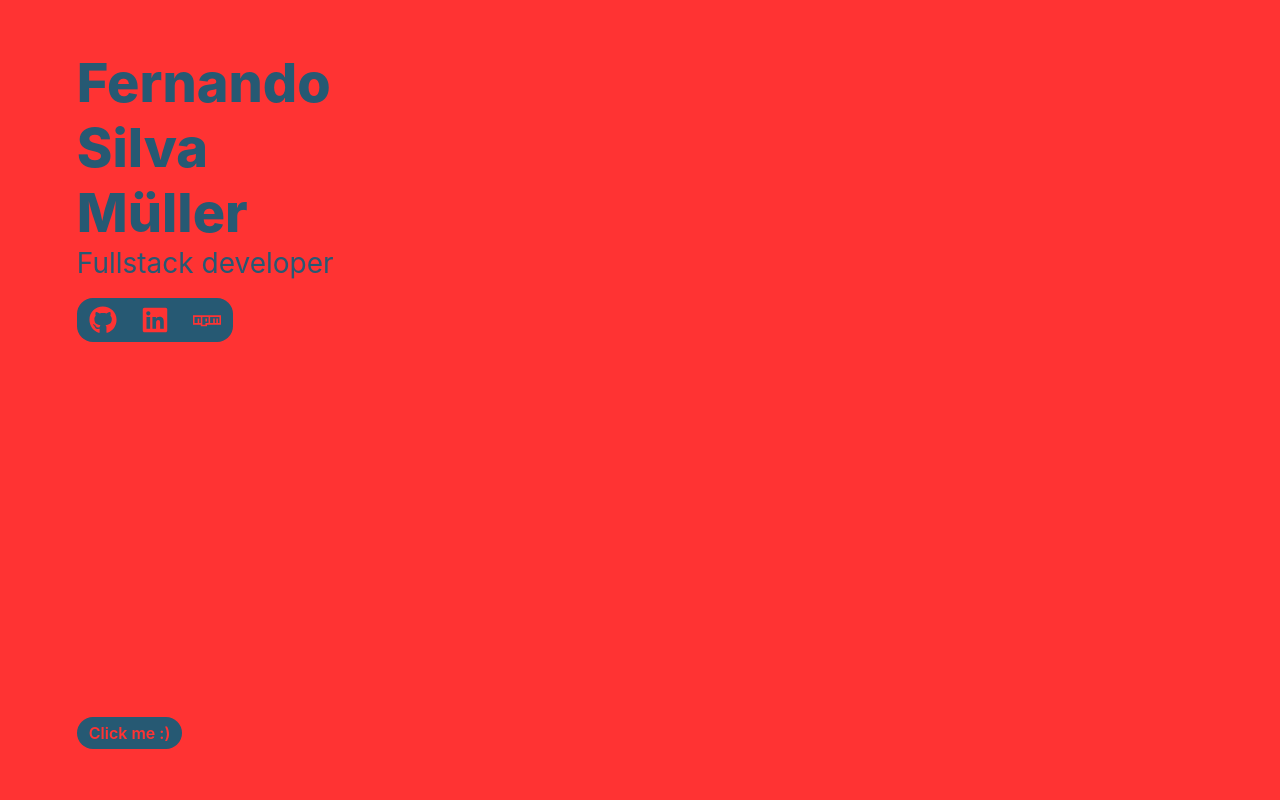
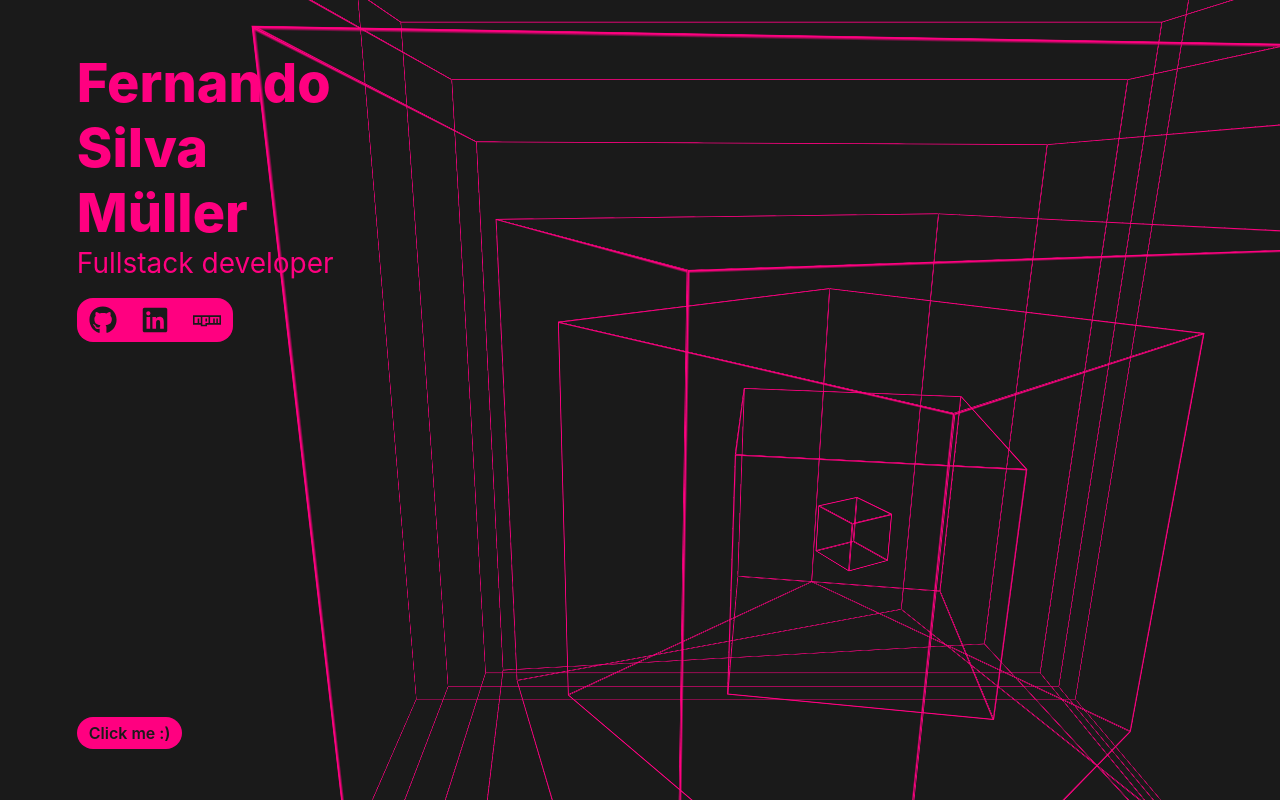
Before and after one commit to fdograph/silvamuller-rocks, a Svelte app: page / in a window 1280 px wide. Both pictures are taken after a click on the button "Click me :)". Built offline with nearby package versions, Linux system fonts and the light colour scheme.

Commit message:
Cubes effect

```diff
--- a/package.json
+++ b/package.json
@@ -31,6 +31,7 @@
   },
   "dependencies": {
     "gh-pages": "^3.1.0",
+    "query-string": "^6.13.7",
     "sirv-cli": "^1.0.0"
   }
 }
--- a/src/App.svelte
+++ b/src/App.svelte
@@ -6,7 +6,9 @@
     import Spirals from './backgrounds/spirals.svelte';
     import Bullets from './backgrounds/bullets.svelte';
     import Solar from './backgrounds/solar.svelte';
+    import Cubes from './backgrounds/cubes.svelte';
     import Content from "./content.svelte";
+    import { getParams } from "./helpers";
 
     const themes = [
         'spirals',
@@ -16,11 +18,14 @@
         'waves',
         'bullets',
         'solar',
+        'cubes',
     ];
     type ThemeName = typeof themes[number];
 
-    const randomIndex = Math.floor(Math.random() * (themes.length - 1));
-    let currentTheme: ThemeName = themes[randomIndex];
+    const params = getParams<{theme: ThemeName}>(window.location);
+    const urlTheme = params.theme && themes.indexOf(params.theme) !== -1 ? themes.indexOf(params.theme) : null;
+    const defaultIndex = urlTheme !== null ? urlTheme : Math.floor(Math.random() * (themes.length - 1));
+    let currentTheme: ThemeName = themes[defaultIndex];
 
     const flipTheme = () => {
         const currIndex = themes.indexOf(currentTheme);
@@ -45,6 +50,8 @@
             <Bullets />
         {:else if currentTheme === 'solar'}
             <Solar />
+        {:else if currentTheme === 'cubes'}
+            <Cubes />
         {/if}
     </div>
 
@@ -103,6 +110,12 @@
         --action-color: hsl(255 100% 50%);
     }
 
+    main.cubes {
+        --bg-color: hsl(0deg 0% 10%);
+        --fg-color: hsl(330 100% 50% / 1);
+        --action-color: hsl(255 100% 50%);
+    }
+
     main {
         display: flex;
         flex-direction: column;
@@ -117,6 +130,7 @@
         display: flex;
         width: 100%;
         height: 100%;
+        z-index: 1;
     }
 
     button {
--- a/src/backgrounds/bullets.svelte
+++ b/src/backgrounds/bullets.svelte
@@ -1,12 +1,7 @@
 <script lang="ts">
     import { onMount } from 'svelte';
-    import { randomBetween } from "./helpers";
-    import type { Point } from "./helpers.ts";
-
-    interface LineCoords {
-        a: Point,
-        b: Point,
-    }
+    import {createLine, projectPoint, randomBetween, randomPoint} from "../helpers";
+    import type { Point, LineCoords } from "../helpers.ts";
 
     let container: HTMLDivElement;
 
@@ -17,23 +12,6 @@
         rays: LineCoords[];
     }
     let targets: TargetProps[] = [];
-
-    const degree2radian = (a: number) => a * 0.017453292519;
-    const calculateX = (x: number, l: number, a: number) => x + l * Math.cos(a);
-    const calculateY = (y: number, l: number, a: number) => y + l * Math.sin(a);
-    const createPoint = (x: number, y: number): Point => ({ x, y });
-    const randomPoint = (w: number, h: number): Point => createPoint(
-        randomBetween(0, w),
-        randomBetween(0, h)
-    );
-    const projectPoint = (point: Point, l: number, a: number): Point => createPoint(
-        calculateX(point.x, l, degree2radian(a)),
-        calculateY(point.y, l, degree2radian(a))
-    );
-    const createLine = (origin: Point, length: number, angle: number = 0): LineCoords => ({
-        a: origin,
-        b: projectPoint(origin, length, angle),
-    });
 
     const buildRays = (target: Point, distance: number , length: number, angle: number) => {
         const mirrorAngle = 180 - angle;
--- a/src/backgrounds/circles.svelte
+++ b/src/backgrounds/circles.svelte
@@ -1,6 +1,6 @@
 <script lang="ts">
     import { onMount } from 'svelte';
-    import { randomBetween } from "./helpers";
+    import { randomBetween } from "../helpers";
 
     let container: HTMLDivElement;
     let circles = [];
--- /dev/null
+++ b/src/backgrounds/cubes.svelte
@@ -0,0 +1,123 @@
+<script lang="ts">
+    import { onMount } from 'svelte';
+    import { createPoint } from "../helpers";
+    import type { Point } from "../helpers";
+
+    let container: HTMLDivElement;
+    let cubes = [];
+
+    const concentricCubes = (center: Point, min: number, max: number, count: number) => {
+        const diff = max - min;
+        const step = Math.ceil(diff / count);
+        return [...new Array(count)].map((v, i) => ({ center, size: min + (step * i) }));
+    };
+
+    const render = async () => {
+        const height = container.offsetHeight;
+        const width = container.offsetWidth;
+        const center = createPoint(width/3 * 2, height/3 * 2);
+        const maxSize = Math.sqrt(Math.pow(width, 2) + Math.pow(height, 2));
+        cubes = concentricCubes(center, 50, maxSize, 8);
+    };
+
+    onMount(render);
+</script>
+
+<svelte:window on:resize={render}/>
+<div bind:this={container} class="container" >
+    {#each cubes as cube, index}
+        <div
+                class="cube"
+                style="
+                    --cube-size: {cube.size}px;
+                    --cx: {cube.center.x}px;
+                    --cy: {cube.center.y}px;
+                    --delay: {(index + 1) * 500}ms;
+                    --speed: {(index + 1) * 4000}ms;
+                "
+        >
+            <div class="side front"></div>
+            <div class="side back"></div>
+            <div class="side left"></div>
+            <div class="side right"></div>
+            <div class="side top"></div>
+            <div class="side bottom"></div>
+        </div>
+    {/each}
+</div>
+
+<style>
+    @keyframes cubeSpin {
+        to {
+            transform: rotateX(-15deg) rotateY(360deg) translateZ(0);
+        }
+    }
+
+    .container {
+        display: flex;
+        flex: 1;
+        width: 100%;
+        height: 100%;
+        position: relative;
+        perspective: 800px;
+        overflow: hidden;
+    }
+
+    .cube {
+        --cx: 100px;
+        --cy: 100px;
+        --cube-size: 100px;
+        --delay: 0ms;
+        --speed: 30s;
+        position: absolute;
+        top: calc(var(--cy) - (var(--cube-size) / 2));
+        left: calc(var(--cx) - (var(--cube-size) / 2));
+        display: flex;
+        width: var(--cube-size);
+        height: var(--cube-size);
+        transform-style: preserve-3d;
+        backface-visibility: visible;
+        transform: rotateX(-15deg) rotateY(0) rotateZ(0) translateZ(0);
+        animation-name: cubeSpin;
+        animation-duration: var(--speed);
+        animation-timing-function: linear;
+        animation-iteration-count: infinite;
+        animation-delay: var(--delay);
+    }
+
+    .cube .side {
+        display: flex;
+        align-content: stretch;
+        justify-content: stretch;
+        position: absolute;
+        width: var(--cube-size);
+        height: var(--cube-size);
+        backface-visibility: visible;
+        border: 1px solid var(--fg-color);
+        /*background: var(--bg-color);*/
+    }
+
+    .cube .side.front {
+         transform: rotateY(0deg) translateZ(calc(var(--cube-size) / 2));
+    }
+    .cube .side.back {
+         transform: rotateY(180deg)
+         translateZ(calc(var(--cube-size) / 2));
+    }
+    .cube .side.right {
+         transform: rotateY(90deg)
+         translateZ(calc(var(--cube-size) / 2));
+    }
+    .cube .side.left {
+         transform: rotateY(-90deg)
+         translateZ(calc(var(--cube-size) / 2));
+    }
+    .cube .side.top {
+         transform: rotateX(90deg)
+         translateZ(calc(var(--cube-size) / 2));
+    }
+    .cube .side.bottom {
+         transform: rotateX(-90deg)
+         translateZ(calc(var(--cube-size) / 2));
+    }
+</style>
--- a/src/backgrounds/solar.svelte
+++ b/src/backgrounds/solar.svelte
@@ -1,12 +1,7 @@
 <script lang="ts">
     import { onMount } from 'svelte';
-    import { randomBetween } from "./helpers";
-    import type { Point } from "./helpers.ts";
-
-    interface LineCoords {
-        a: Point,
-        b: Point,
-    }
+    import {createLine, randomBetween, randomPoint} from "../helpers";
+    import type { Point, LineCoords } from "../helpers";
 
     let container: HTMLDivElement;
 
@@ -17,50 +12,6 @@
         rays: LineCoords[];
     }
     let targets: TargetProps[] = [];
-
-    const degree2radian = (a: number) => a * 0.017453292519;
-    const calculateX = (x: number, l: number, a: number) => x + l * Math.cos(a);
-    const calculateY = (y: number, l: number, a: number) => y + l * Math.sin(a);
-    const createPoint = (x: number, y: number): Point => ({ x, y });
-    const randomPoint = (w: number, h: number): Point => createPoint(
-        randomBetween(0, w),
-        randomBetween(0, h)
-    );
-    const projectPoint = (point: Point, l: number, a: number): Point => createPoint(
-        calculateX(point.x, l, degree2radian(a)),
-        calculateY(point.y, l, degree2radian(a))
-    );
-    const createLine = (origin: Point, length: number, angle: number = 0): LineCoords => ({
-        a: origin,
-        b: projectPoint(origin, length, angle),
-    });
-
-    const buildRays = (target: Point, distance: number , length: number, angle: number) => {
-        const mirrorAngle = 180 - angle;
-
-        const topLeftPointAngle = mirrorAngle * -1;
-        const topLeftPoint = projectPoint(target, distance, topLeftPointAngle);
-        const topLeftRay = createLine(topLeftPoint, length, topLeftPointAngle);
-
-        const topRightPointAngle = angle * -1;
-        const topRightPoint = projectPoint(target, distance, topRightPointAngle);
-        const topRightRay = createLine(topRightPoint, length, topRightPointAngle);
-
-        const bottomLeftPointAngle = mirrorAngle;
-        const bottomLeftPoint = projectPoint(target, distance, bottomLeftPointAngle);
-        const bottomLeftRay = createLine(bottomLeftPoint, length, bottomLeftPointAngle);
-
-        const bottomRightPointAngle = angle;
-        const bottomRightPoint = projectPoint(target, distance, bottomRightPointAngle);
-        const bottomRightRay = createLine(bottomRightPoint, length, bottomRightPointAngle);
-
-        return [
-            topLeftRay,
-            topRightRay,
-            bottomLeftRay,
-            bottomRightRay
-        ];
-    };
 
     const sunRays = (center: Point, length: number, count: number, angleStart: number = 0, angleEnd: number = 360) => {
         const angleLength = angleEnd - angleStart;
@@ -134,7 +85,6 @@
                                 keyTimes="0;1"
                                 keySplines="1 0 1 1"
                         />
-
                         <animate
                                 repeatCount="indefinite"
                                 attributeName="x2"
@@ -189,7 +139,6 @@
         animation-delay: var(--delay);
         animation-timing-function: linear;
         animation-iteration-count: infinite;
-
     }
 
     svg line {
--- a/src/backgrounds/spirals.svelte
+++ b/src/backgrounds/spirals.svelte
@@ -1,6 +1,6 @@
 <script lang="ts">
-    import type {Point} from "./helpers.ts";
-    import {buildSpiral} from "./helpers.ts";
+    import type {Point} from "../helpers.ts";
+    import {buildSpiral} from "../helpers.ts";
     import {onMount} from "svelte";
 
     interface Spiral {
--- a/src/content.svelte
+++ b/src/content.svelte
@@ -25,6 +25,8 @@
     .container {
         flex: 1;
         padding: 4vw 6vw;
+        z-index: 10;
+        transform: translateZ(0);
     }
 
     h1, h2, .socials {
--- a/src/backgrounds/helpers.ts
+++ b/src/helpers.ts
@@ -1,7 +1,39 @@
+import queryString from "query-string";
+
+export const getParams = <T>(location: Location) => {
+    const params = queryString.parse(location.search) as unknown;
+    return params ? params as T : undefined;
+};
+
 export interface Point {
     x: number;
     y: number;
 }
+
+export interface LineCoords {
+    a: Point,
+    b: Point,
+}
+
+export const degree2radian = (a: number) => a * 0.017453292519;
+export const calculateX = (x: number, l: number, a: number) => x + l * Math.cos(a);
+export const calculateY = (y: number, l: number, a: number) => y + l * Math.sin(a);
+export const createPoint = (x: number, y: number): Point => ({ x, y });
+export const randomPoint = (w: number, h: number): Point => createPoint(
+    randomBetween(0, w),
+    randomBetween(0, h)
+);
+export const projectPoint = (point: Point, l: number, a: number): Point => createPoint(
+    calculateX(point.x, l, degree2radian(a)),
+    calculateY(point.y, l, degree2radian(a))
+);
+export const createLine = (origin: Point, length: number, angle: number = 0): LineCoords => ({
+    a: origin,
+    b: projectPoint(origin, length, angle),
+});
+
+
+export const randomBetween = (min: number, max: number) => Math.round(Math.random() * max) + min;
 
 function lineIntersection (m1: number, b1: number, m2: number, b2: number): Point {
     if (m1 === m2) {
@@ -85,5 +117,3 @@ export function buildSpiral (
 
     return path;
 }
-
-export const randomBetween = (min: number, max: number) => Math.round(Math.random() * max) + min;
```
Also changed, not shown: 1 other file (tests, documents, lock files or other folders).
